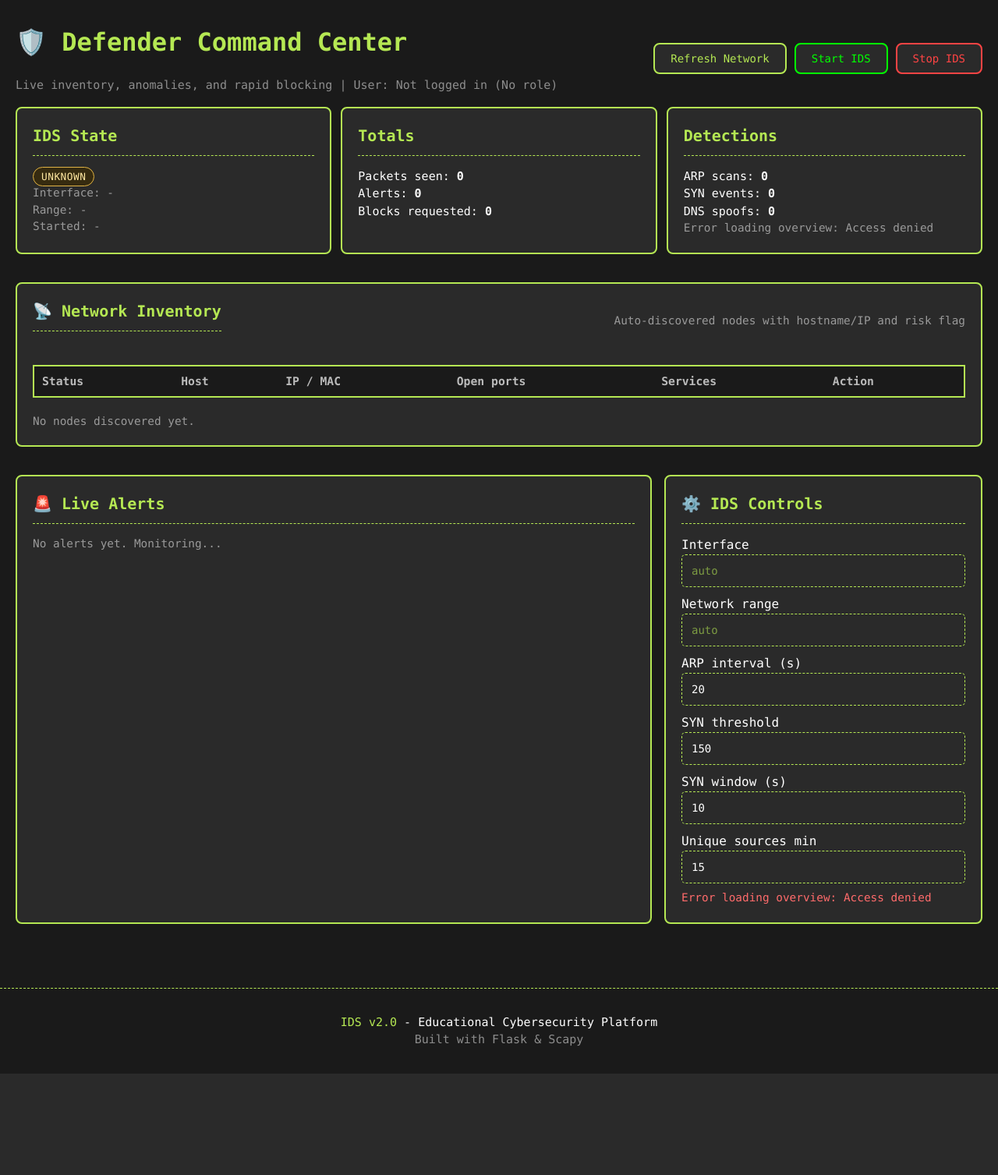
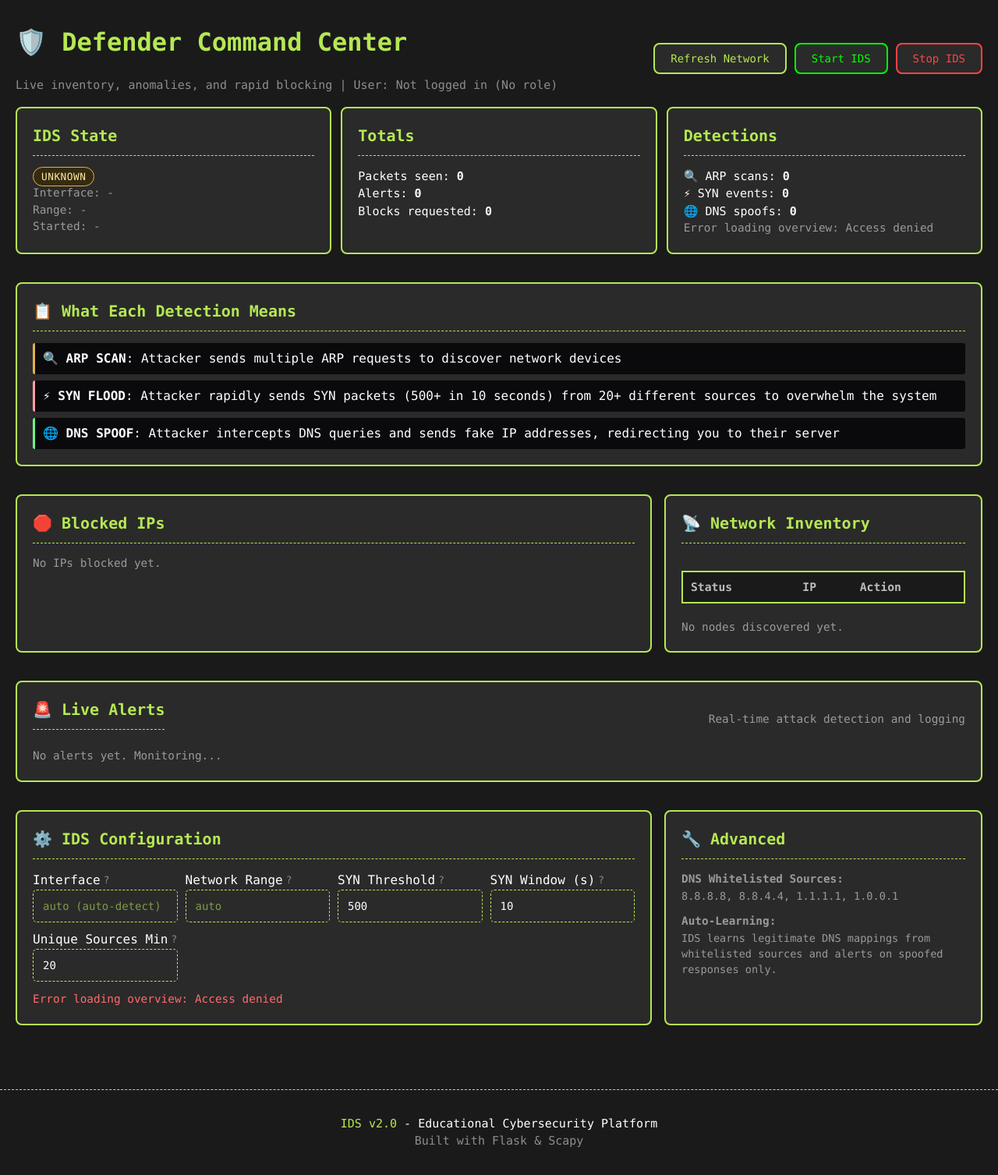
Before and after one commit to kaoutherBenSalah/testIDS, a Flask app: template templates/defender.html in a window 1280 px wide. Shown: the whole page at 78% size. Before the commit the page ends 1377 px from the top, so only its background shows below. Run offline with Flask 3, Linux system fonts and the light colour scheme; the template is opened without the code that fills it, so the values that code supplies are empty; parts of the project's set-up code (start-up, migrations or seed data) failed here and were passed over.

Commit message:
UI improvements: detection legend, block feedback, DNS auto-fill

```diff
--- a/static/js/defender.js
+++ b/static/js/defender.js
@@ -14,6 +14,11 @@ const startedSpan = document.getElementById('ids-started');
 const nodesBody = document.getElementById('nodes-body');
 const nodesEmpty = document.getElementById('nodes-empty');
 const overviewMsg = document.getElementById('overview-message');
+const blockedIpsList = document.getElementById('blocked-ips');
+const blockedEmpty = document.getElementById('blocked-empty');
+
+// Track blocked IPs in memory (persists during session)
+let blockedIPs = new Set();
 
 function setMessage(text, isError = false) {
     if (!msgSpan) return;
@@ -85,21 +90,37 @@ function renderNodes(nodes) {
         const tr = document.createElement('tr');
         const status = node.status || 'unknown';
         const badge = `<span class="badge ${statusBadgeClass(status)}">${status}</span>`;
-        const hostname = node.hostname || 'Unknown host';
         const ip = node.ip || '-';
-        const mac = node.mac || '-';
-        const openPorts = node.open_ports && node.open_ports.length ? node.open_ports.join(', ') : '—';
-        const services = (node.services || []).map((s) => `${s.port}/${s.service}`).join(', ') || '—';
+        const isBlocked = blockedIPs.has(ip);
+        const blockText = isBlocked ? '🛑 BLOCKED' : 'Block';
+        const btnClass = isBlocked ? 'btn btn-success' : 'btn btn-danger';
 
         tr.innerHTML = `
             <td>${badge}</td>
-            <td><strong>${hostname}</strong></td>
-            <td>${ip}<br /><span class="muted">${mac}</span></td>
-            <td>${openPorts}</td>
-            <td>${services}</td>
-            <td><button class="btn btn-danger" onclick="blockIp('${ip}', '${mac}')">Block</button></td>
+            <td><strong>${ip}</strong></td>
+            <td><button class="${btnClass}" onclick="blockIp('${ip}', '${node.mac || ''}')" ${isBlocked ? 'disabled' : ''}>${blockText}</button></td>
         `;
         nodesBody.appendChild(tr);
+    });
+}
+
+function renderBlockedIPs() {
+    if (!blockedIpsList) return;
+    blockedIpsList.innerHTML = '';
+    if (blockedIPs.size === 0) {
+        blockedEmpty.style.display = 'block';
+        return;
+    }
+    blockedEmpty.style.display = 'none';
+
+    Array.from(blockedIPs).forEach((ip) => {
+        const tag = document.createElement('div');
+        tag.className = 'blocked-ip-tag';
+        tag.innerHTML = `
+            <span>🚫 ${ip} (Blocked)</span>
+            <button class="btn-unblock" onclick="unblockIp('${ip}')">Unblock</button>
+        `;
+        blockedIpsList.appendChild(tag);
     });
 }
 
@@ -242,9 +263,26 @@ async function blockIp(ip, mac, alertId = null) {
         });
         const data = await res.json();
         if (!res.ok) throw new Error(data.error || 'block failed');
-        setMessage('Block recorded');
+
+        // Track blocked IP
+        blockedIPs.add(ip);
+        renderBlockedIPs();
+        setMessage(`✅ Blocked ${ip} - IP added to firewall blacklist`);
+        fetchOverview();
     } catch (err) {
-        setMessage(`Block error: ${err.message}`, true);
+        setMessage(`❌ Block error: ${err.message}`, true);
+    }
+}
+
+async function unblockIp(ip) {
+    if (!ip) return;
+    try {
+        // Remove from blocked set
+        blockedIPs.delete(ip);
+        renderBlockedIPs();
+        setMessage(`✅ Unblocked ${ip}`);
+    } catch (err) {
+        setMessage(`❌ Unblock error: ${err.message}`, true);
     }
 }
 
--- a/templates/attacker.html
+++ b/templates/attacker.html
@@ -109,7 +109,7 @@
             <div class="form-grid">
                 <div class="form-group">
                     <label>Attacker IP (redirect to)</label>
-                    <input type="text" id="dns-attacker-ip" placeholder="Your IP or 192.168.1.100" />
+                    <input type="text" id="dns-attacker-ip" value="{{ local_ip }}" placeholder="Your IP" />
                 </div>
                 <div class="form-group">
                     <label>Target Domains (comma separated)</label>
--- a/templates/defender.html
+++ b/templates/defender.html
@@ -22,6 +22,18 @@
     .btn-row { display:flex; gap:10px; align-items:center; flex-wrap:wrap; }
     .header-row { display:flex; justify-content:space-between; align-items:center; gap:12px; flex-wrap:wrap; }
     .status-dot { width:10px; height:10px; border-radius:50%; display:inline-block; margin-right:6px; }
+    .detection-legend { display:flex; flex-direction:column; gap:8px; }
+    .legend-item { padding:8px 10px; background:#0a0a0d; border-left:3px solid #444; border-radius:3px; }
+    .legend-item strong { color:#fff; }
+    .legend-item.arp-legend { border-left-color:#e0b347; }
+    .legend-item.syn-legend { border-left-color:#ff9f9f; }
+    .legend-item.dns-legend { border-left-color:#6cf28b; }
+    .blocked-ips-list { display:flex; flex-direction:column; gap:8px; }
+    .blocked-ip-tag { padding:6px 10px; background:#361015; border:1px solid #e45858; border-radius:4px; color:#ff9f9f; font-size:0.9rem; display:flex; justify-content:space-between; align-items:center; }
+    .btn-unblock { background:transparent; border:1px solid #ff9f9f; color:#ff9f9f; padding:2px 6px; border-radius:3px; cursor:pointer; font-size:0.8rem; }
+    .btn-unblock:hover { background:#e45858; color:#fff; }
+    .tooltip-icon { cursor:help; color:#888; font-size:0.8rem; margin-left:4px; }
+    .control-label { display:flex; align-items:center; }
 </style>
 
 <div class="defender-shell fade-in">
@@ -58,28 +70,45 @@
         <div class="card">
             <h3 class="card-header">Detections</h3>
             <div class="card-body">
-                <p>ARP scans: <strong id="stat-arp">0</strong></p>
-                <p>SYN events: <strong id="stat-syn">0</strong></p>
-                <p>DNS spoofs: <strong id="stat-dns">0</strong></p>
+                <p>🔍 ARP scans: <strong id="stat-arp">0</strong></p>
+                <p>⚡ SYN events: <strong id="stat-syn">0</strong></p>
+                <p>🌐 DNS spoofs: <strong id="stat-dns">0</strong></p>
                 <p class="muted" id="overview-message">Ready.</p>
             </div>
         </div>
     </div>
 
     <div class="card">
-        <div class="header-row" style="margin-bottom:8px;">
+        <h3 class="card-header">📋 What Each Detection Means</h3>
+        <div class="detection-legend">
+            <div class="legend-item arp-legend">
+                <strong>🔍 ARP SCAN</strong>: Attacker sends multiple ARP requests to discover network devices
+            </div>
+            <div class="legend-item syn-legend">
+                <strong>⚡ SYN FLOOD</strong>: Attacker rapidly sends SYN packets (500+ in 10 seconds) from 20+ different sources to overwhelm the system
+            </div>
+            <div class="legend-item dns-legend">
+                <strong>🌐 DNS SPOOF</strong>: Attacker intercepts DNS queries and sends fake IP addresses, redirecting you to their server
+            </div>
+        </div>
+    </div>
+
+    <div class="wide-grid">
+        <div class="card">
+            <h3 class="card-header">🛑 Blocked IPs</h3>
+            <div class="card-body">
+                <div id="blocked-ips" class="blocked-ips-list"></div>
+                <p class="muted" id="blocked-empty">No IPs blocked yet.</p>
+            </div>
+        </div>
+        <div class="card">
             <h3 class="card-header">📡 Network Inventory</h3>
-            <span class="muted">Auto-discovered nodes with hostname/IP and risk flag</span>
-        </div>
-        <div class="card-body" style="overflow-x:auto;">
+            <div class="card-body" style="max-height:300px; overflow-y:auto;">
                 <table class="nodes-table">
                     <thead>
                         <tr>
                             <th>Status</th>
-                        <th>Host</th>
-                        <th>IP / MAC</th>
-                        <th>Open ports</th>
-                        <th>Services</th>
+                            <th>IP</th>
                             <th>Action</th>
                         </tr>
                     </thead>
@@ -88,45 +117,70 @@
                 <p class="muted" id="nodes-empty">No nodes discovered yet.</p>
             </div>
         </div>
+    </div>
 
-    <div class="wide-grid">
     <div class="card">
+        <div class="header-row" style="margin-bottom:8px;">
             <h3 class="card-header">🚨 Live Alerts</h3>
+            <span class="muted">Real-time attack detection and logging</span>
+        </div>
         <div class="card-body">
             <div id="alerts-list" class="alert-stack"></div>
             <p class="muted" id="alerts-empty">No alerts yet. Monitoring...</p>
         </div>
     </div>
+
+    <div class="wide-grid">
         <div class="card">
-            <h3 class="card-header">⚙️ IDS Controls</h3>
+            <h3 class="card-header">⚙️ IDS Configuration</h3>
             <div class="card-body">
                 <div class="controls">
                     <div>
+                        <div class="control-label">
                             <label>Interface</label>
-                        <input id="ids-interface" class="form-control" placeholder="auto" />
+                            <span class="tooltip-icon" title="Network interface to monitor (eth0, wlan0, etc)">?</span>
+                        </div>
+                        <input id="ids-interface" class="form-control" placeholder="auto (auto-detect)" />
                     </div>
                     <div>
-                        <label>Network range</label>
+                        <div class="control-label">
+                            <label>Network Range</label>
+                            <span class="tooltip-icon" title="CIDR notation of network to monitor (e.g. 192.168.1.0/24)">?</span>
+                        </div>
                         <input id="ids-range" class="form-control" placeholder="auto" />
                     </div>
                     <div>
-                        <label>ARP interval (s)</label>
-                        <input id="ids-arp" type="number" min="5" value="20" class="form-control" />
+                        <div class="control-label">
+                            <label>SYN Threshold</label>
+                            <span class="tooltip-icon" title="Minimum packets to trigger SYN flood alert (500+ recommended)">?</span>
+                        </div>
+                        <input id="ids-syn-th" type="number" min="20" value="500" class="form-control" />
                     </div>
                     <div>
-                        <label>SYN threshold</label>
-                        <input id="ids-syn-th" type="number" min="20" value="150" class="form-control" />
+                        <div class="control-label">
+                            <label>SYN Window (s)</label>
+                            <span class="tooltip-icon" title="Time window for counting SYN packets (10 seconds)">?</span>
                         </div>
-                    <div>
-                        <label>SYN window (s)</label>
                         <input id="ids-syn-win" type="number" min="3" value="10" class="form-control" />
                     </div>
                     <div>
-                        <label>Unique sources min</label>
-                        <input id="ids-syn-unique" type="number" min="5" value="15" class="form-control" />
+                        <div class="control-label">
+                            <label>Unique Sources Min</label>
+                            <span class="tooltip-icon" title="Minimum different source IPs needed for SYN alert (20+ recommended)">?</span>
+                        </div>
+                        <input id="ids-syn-unique" type="number" min="5" value="20" class="form-control" />
                     </div>
                 </div>
-                <p class="muted" id="ids-message" style="margin-top:8px;">Ready.</p>
+                <p class="muted" id="ids-message" style="margin-top:12px;">Ready to configure.</p>
+            </div>
+        </div>
+        <div class="card">
+            <h3 class="card-header">🔧 Advanced</h3>
+            <div class="card-body">
+                <p class="muted"><strong>DNS Whitelisted Sources:</strong></p>
+                <p class="muted" style="font-size:0.85rem;">8.8.8.8, 8.8.4.4, 1.1.1.1, 1.0.0.1</p>
+                <p class="muted" style="margin-top:12px;"><strong>Auto-Learning:</strong></p>
+                <p class="muted" style="font-size:0.85rem;">IDS learns legitimate DNS mappings from whitelisted sources and alerts on spoofed responses only.</p>
             </div>
         </div>
     </div>
```
Also changed, not shown: 4 other files. Lines whose indentation alone changed are shown as unchanged.
